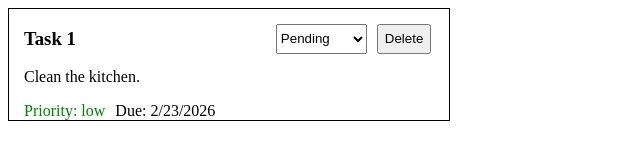
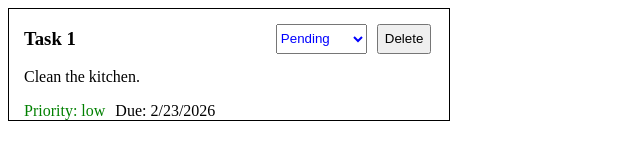
Before and after one commit to ScriptMang/lab9.3, a React (Vite) app: page / in a window 1280 px wide. Shown: the top 160 px of the page, without its empty margins (0-640 px from the left). Built offline with nearby package versions, Linux system fonts and the light colour scheme.

Commit message:
Add style changes depending on task-status choice for task-item component

```diff
--- a/src/components/TaskItem.tsx
+++ b/src/components/TaskItem.tsx
@@ -17,6 +17,11 @@ function TaskItem({task, onStatusChange, onDelete}: TaskItemProps) {
                 onChange={(e) => {
                   onStatusChange("1", e.target.value as TaskStatus);
                 }}
+                style={
+                        task.status === 'in-progress' ? { backgroundColor: "yellow", color: 'brown'} :
+                        task.status === 'pending' ? {color: "blue"}:
+                        task.status === 'completed' ? {color: "green"} : {color: "black"}
+                      }
               >
                 <option value="pending">Pending</option>
                 <option value="in-progress">In Progress</option>
```
